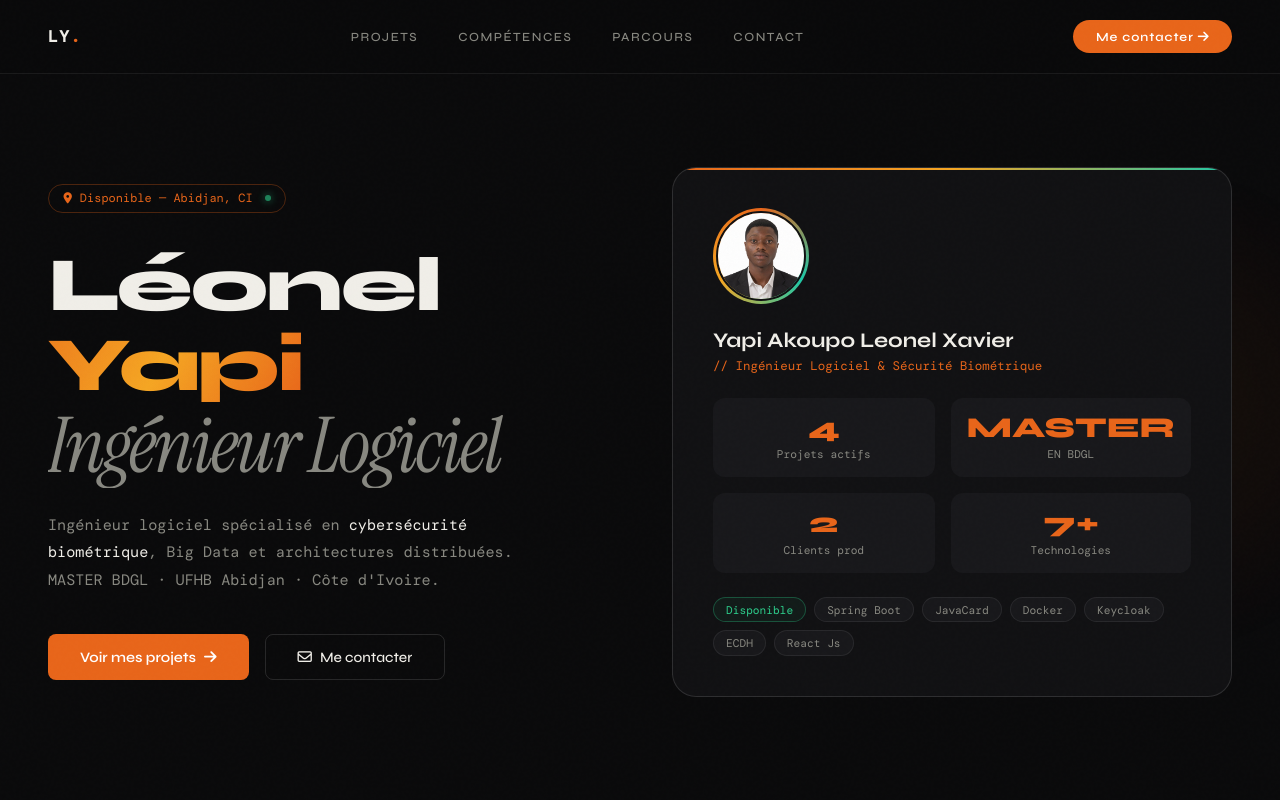
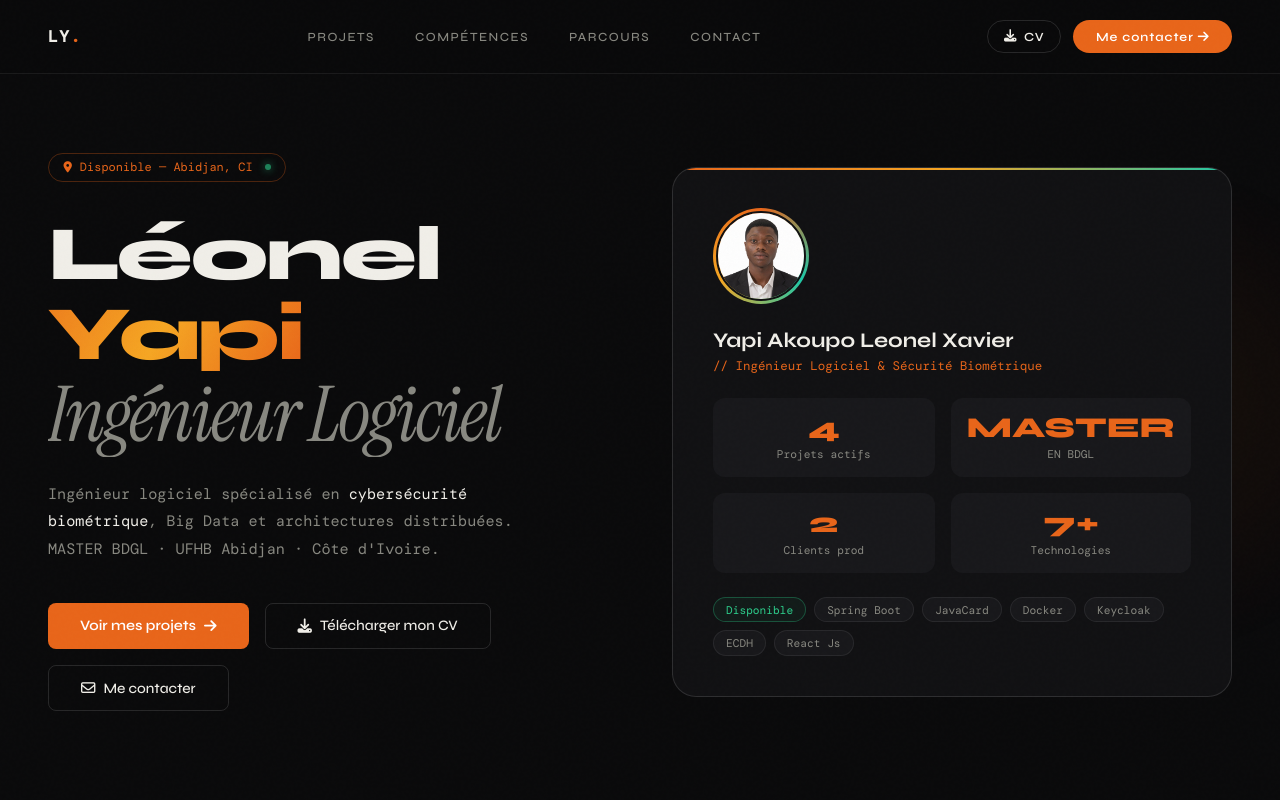
Before and after one commit to leonelyap01/leonel-portfolio, a plain HTML site: page index.html in a window 1280 px wide. Shown: the top 800 px of the page. Drawn offline with nearby package versions, Linux system fonts and the light colour scheme; a web font is replaced by a local one.

Commit message:
Ajout CV téléchargeable + boutons download (hero, nav, contact)

```diff
--- a/index.html
+++ b/index.html
@@ -130,6 +130,20 @@ nav {
   transition: background 0.2s, transform 0.15s;
 }
 .nav-cta:hover { background: var(--accent2); transform: translateY(-1px); }
+.nav-actions { display: flex; align-items: center; gap: 0.75rem; }
+.nav-cv {
+  font-size: 0.78rem; font-weight: 600; letter-spacing: 0.08em;
+  color: var(--text);
+  border: 1px solid var(--border2);
+  padding: 0.5rem 1rem; border-radius: 2rem;
+  text-decoration: none;
+  display: inline-flex; align-items: center; gap: 0.4rem;
+  transition: border-color 0.2s, color 0.2s, transform 0.15s;
+}
+.nav-cv:hover { border-color: var(--accent); color: var(--accent); transform: translateY(-1px); }
+@media (max-width: 640px) {
+  .nav-cv span, .nav-cv { font-size: 0.7rem; padding: 0.4rem 0.8rem; }
+}
 
 /* HERO */
 .hero {
@@ -787,7 +801,10 @@ body::after {
     <a href="#parcours">Parcours</a>
     <a href="#contact">Contact</a>
   </div>
-  <a href="mailto:leonelyapi30@gmail.com" class="nav-cta">Me contacter <i class="fa-solid fa-arrow-right"></i></a>
+  <div class="nav-actions">
+    <a href="cv-leonel-yapi.pdf" download class="nav-cv"><i class="fa-solid fa-download"></i> CV</a>
+    <a href="mailto:leonelyapi30@gmail.com" class="nav-cta">Me contacter <i class="fa-solid fa-arrow-right"></i></a>
+  </div>
 </nav>
 
 <!-- HERO -->
@@ -805,6 +822,7 @@ body::after {
     </p>
     <div class="hero-btns fade-in-up delay-3">
       <a href="#projets" class="btn-primary magnetic">Voir mes projets <i class="fa-solid fa-arrow-right"></i></a>
+      <a href="cv-leonel-yapi.pdf" download class="btn-ghost magnetic"><i class="fa-solid fa-download"></i> Télécharger mon CV</a>
       <a href="mailto:leonelyapi30@gmail.com" class="btn-ghost magnetic"><i class="fa-regular fa-envelope"></i> Me contacter</a>
     </div>
   </div>
@@ -1108,6 +1126,10 @@ body::after {
           <span>Machine : ThinkPad · Ubuntu</span>
         </div>
         <div class="contact-item">
+          <i class="fa-solid fa-file-pdf contact-ico"></i>
+          <span>CV : <a href="cv-leonel-yapi.pdf" download>Télécharger le PDF</a></span>
+        </div>
+        <div class="contact-item">
           <i class="fa-brands fa-github contact-ico"></i>
           <span>GitHub : <a href="https://github.com/leonelyap01" target="_blank" rel="noopener">github.com/leonelyap01</a></span>
         </div>
```
Also changed, not shown: 2 other files.
